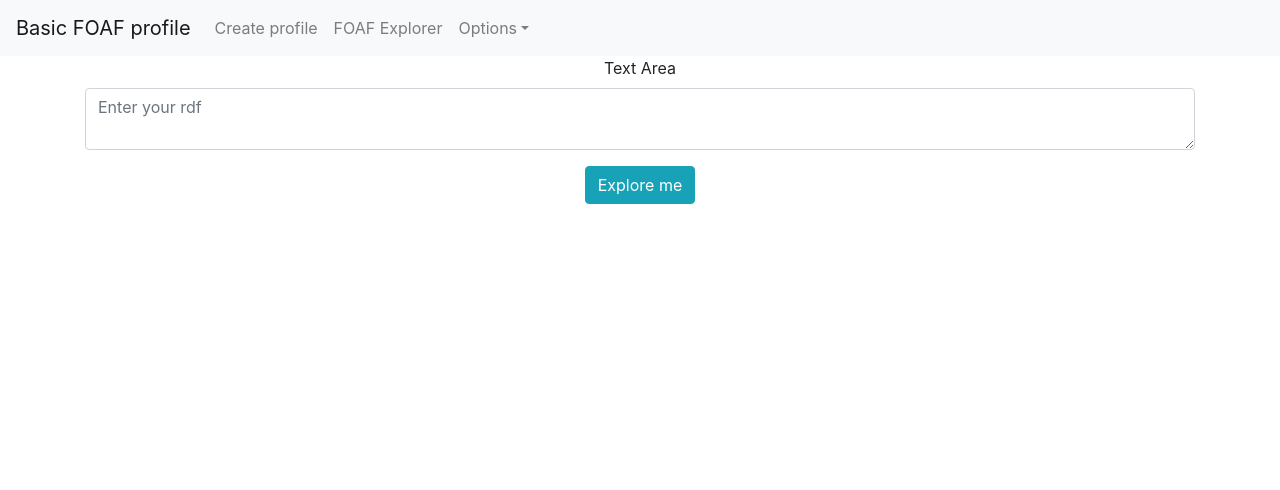
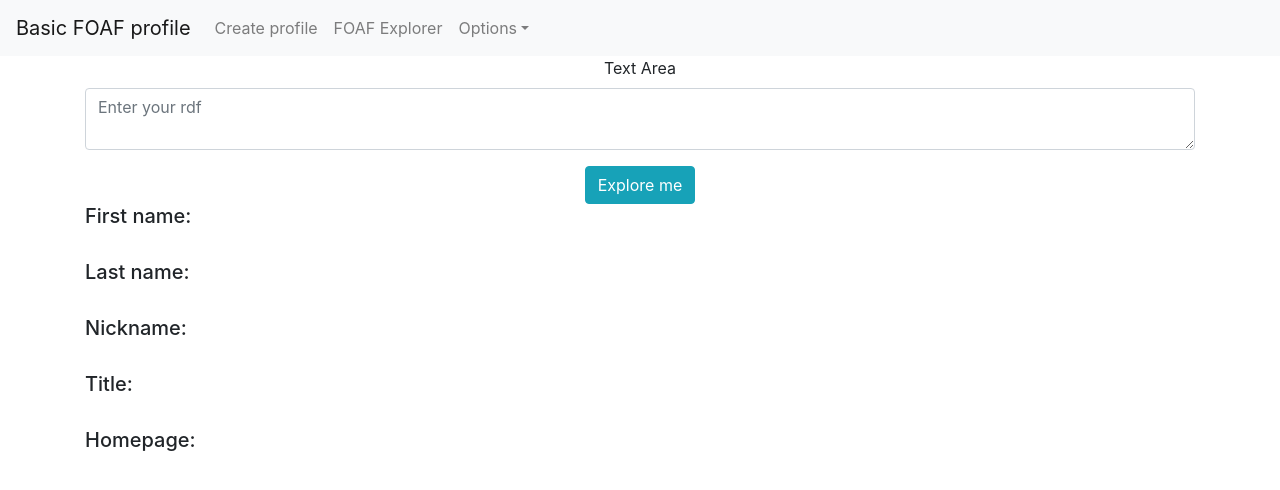
Before and after one commit to NatashaStojanova/FOAF-profile-generator, a React (Create React App) app in the folder frontend/: page /FOAFexplorer in a window 1280 px wide. Shown: the top 490 px of the page. Built offline with nearby package versions, Linux system fonts and the light colour scheme.

Commit message:
show Profile properties

```diff
--- a/frontend/src/components/Explorer/explorer.js
+++ b/frontend/src/components/Explorer/explorer.js
@@ -14,11 +14,18 @@ class Explorer extends Component{
 
         this.state = {
             profile: newProfile,
+            profileFOAF: '',
+            friends: '',
+
         };
     }
 
     saveProfile = (e) => {
         PersonService.addProfile(this.state.profile).then(profileResp => {
+            //document.getElementById("foafExplorer").innerText = profileResp.name
+            this.setState({
+                profileFOAF: profileResp.data,
+            })
             alert("SENT DATA");
         }).catch(err => {
             alert(err)
@@ -42,7 +49,16 @@ class Explorer extends Component{
             <div className="container">
                 <Profile onProfileChange={this.profileChange}/>
                 <button type="button" className="btn btn-info" onClick={this.saveProfile}>Explore me</button>
+
+                <div align="left">
+                    <h5> First name: {this.state.profileFOAF.name}</h5><br/>
+                    <h5> Last name: {this.state.profileFOAF.surname}</h5><br/>
+                    <h5> Nickname: {this.state.profileFOAF.nick}</h5><br/>
+                    <h5> Title: {this.state.profileFOAF.title}</h5><br/>
+                    <h5> Homepage: {this.state.profileFOAF.homepage}</h5><br/>
+                </div>
             </div>
+
         )
     }
 }
```
